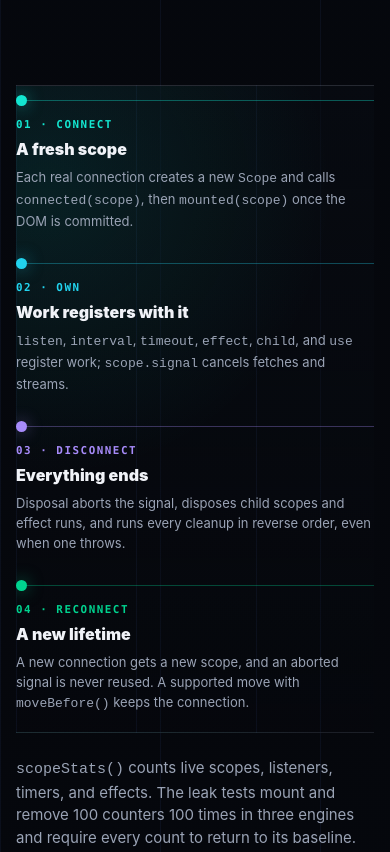
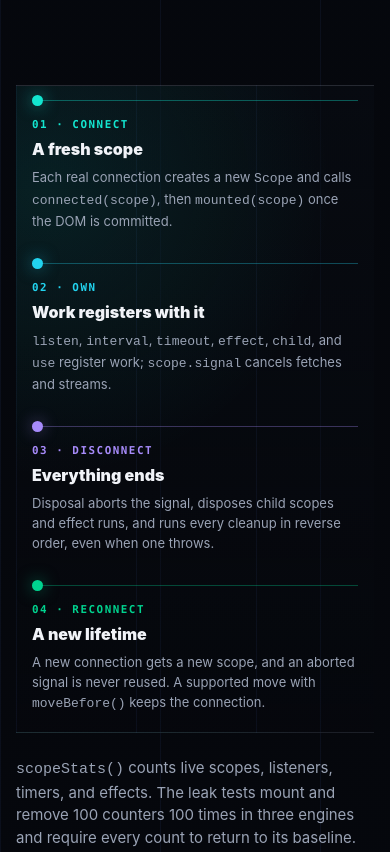
Before and after one commit to brianchristopherbrady/brianbrady.dev, a website: page projects/oddkin.html in a window 390 px wide. Shown: the part 7715-8567 px from the top of the page. Drawn offline with Linux system fonts and the light colour scheme.

Commit message:
Pad stepped diagram boards so first and last steps clear the edges
diagram-board had no inline padding, so the first and last steps of every stepped diagram (Oddkin, Fabric UX, Output Conductor) touched the board's edges. It now has 1.5rem inline padding, 1rem at 680px and below; the change-impact board inherits it.

```diff
--- a/styles.css
+++ b/styles.css
@@ -1262,7 +1262,7 @@ h3 {
   container-type: inline-size;
   position: relative;
   overflow: hidden;
-  padding: 18px 0 2px;
+  padding: 18px var(--space-6) 2px;
   border-top: 1px solid rgba(154, 163, 181, 0.22);
   border-bottom: 1px solid rgba(154, 163, 181, 0.14);
   background:
@@ -2852,6 +2852,7 @@ html:not([data-motion="running"]) *::after {
 
   .diagram-board {
     padding-top: 14px;
+    padding-inline: var(--space-4);
   }
 
   .diagram-node {
@@ -3261,7 +3262,7 @@ html:not([data-motion="running"]) *::after {
   padding-block-end: var(--space-12);
 }
 
-.impact-board { align-self: start; padding: var(--space-4) var(--space-4) var(--space-6); }
+.impact-board { align-self: start; padding-block: var(--space-4) var(--space-6); }
 .impact-board-title { margin: 0 0 var(--space-4); color: var(--color-text-secondary); }
 
 .impact-trace {
```
